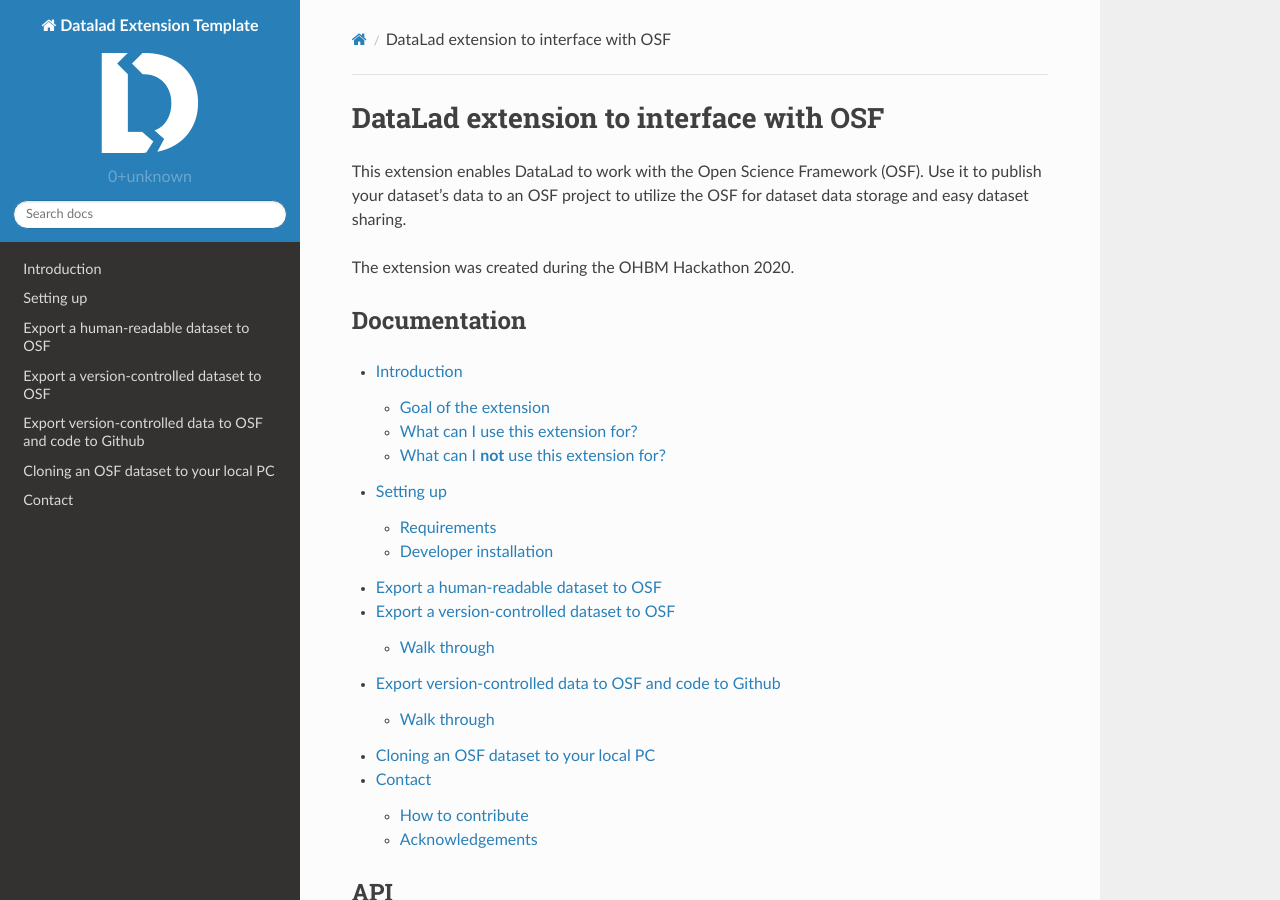
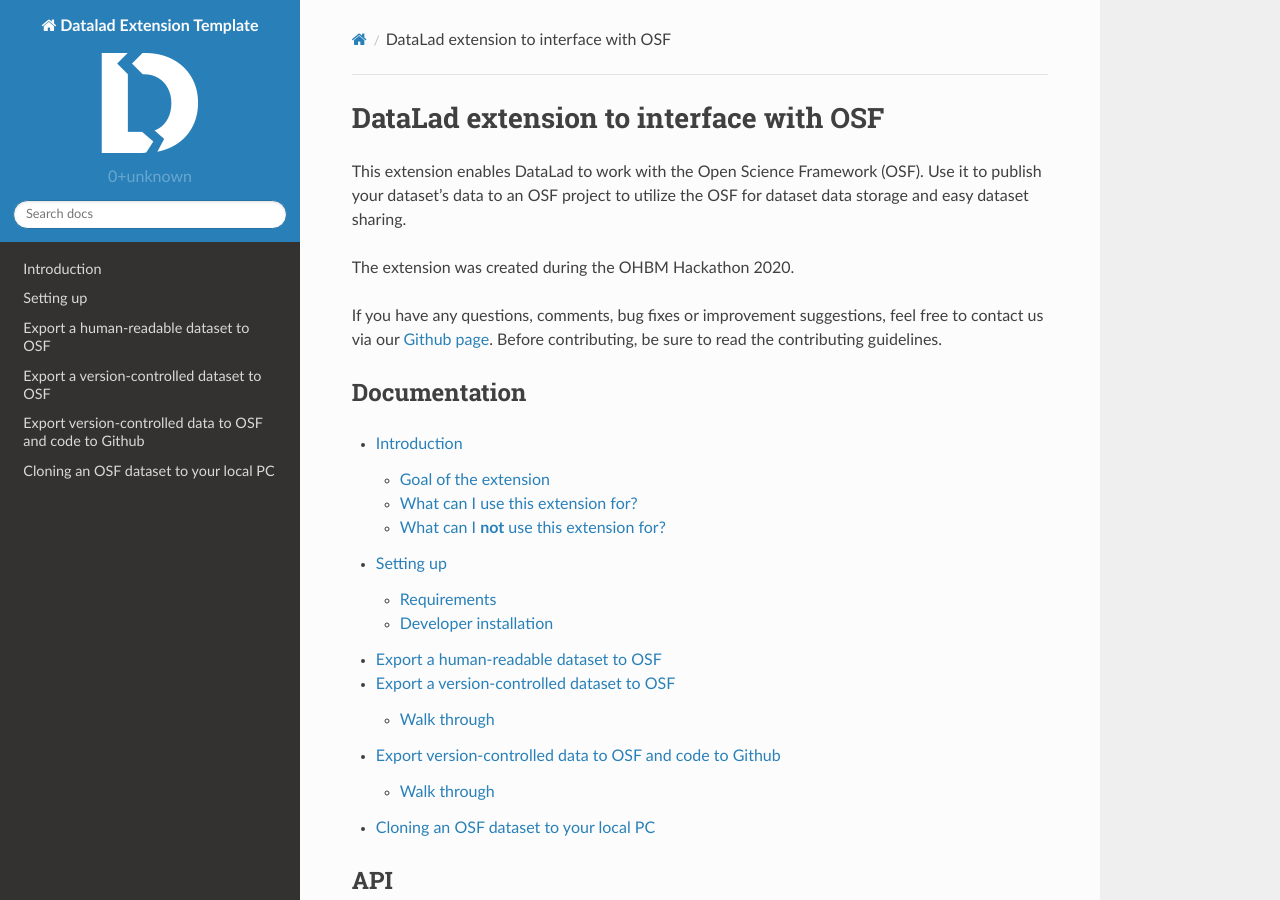
Before and after one commit to datalad/datalad-osf, a Sphinx documentation site: the page built from docs/source/index.rst, in a window 1280 px wide and 900 px high. Built offline with Sphinx 7.4.7 and the Read the Docs theme 2.0.0, drawn with Linux system fonts in a browser that asks for light colours; pages that are not in the unit, such as notebooks, are missing from menus.

Commit message:
Add contact details on index page

```diff
--- a/docs/source/index.rst
+++ b/docs/source/index.rst
@@ -4,6 +4,8 @@
 This extension enables DataLad to work with the Open Science Framework (OSF). Use it to publish your dataset's data to an OSF project to utilize the OSF for dataset data storage and easy dataset sharing.
 
 The extension was created during the OHBM Hackathon 2020.
+
+If you have any questions, comments, bug fixes or improvement suggestions, feel free to contact us via our `Github page <https://github.com/datalad/datalad-osf>`_. Before contributing, be sure to read the contributing guidelines.
 
 
 .. toctree::
@@ -20,7 +22,6 @@
    exportgitannexdata
    exportdatacode
    cloneosfdata
-   contact
 
 
 API
```
